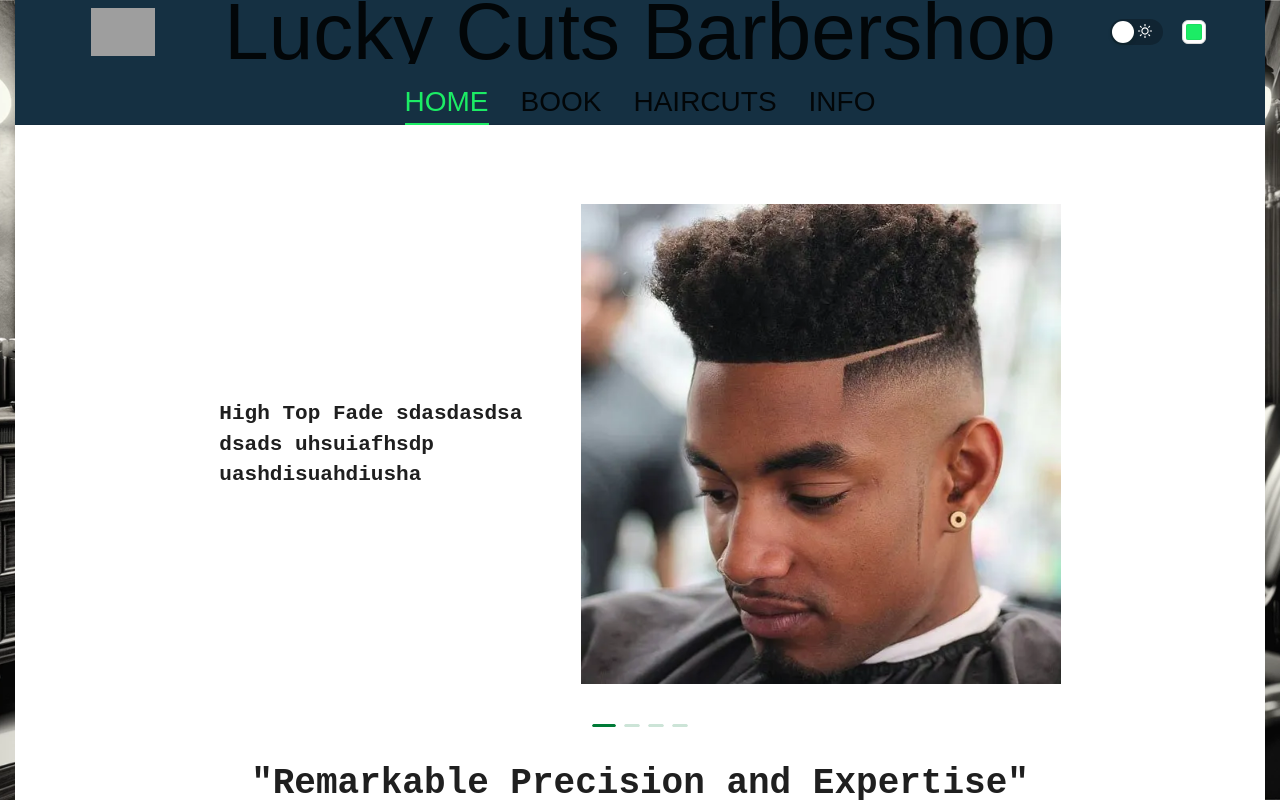
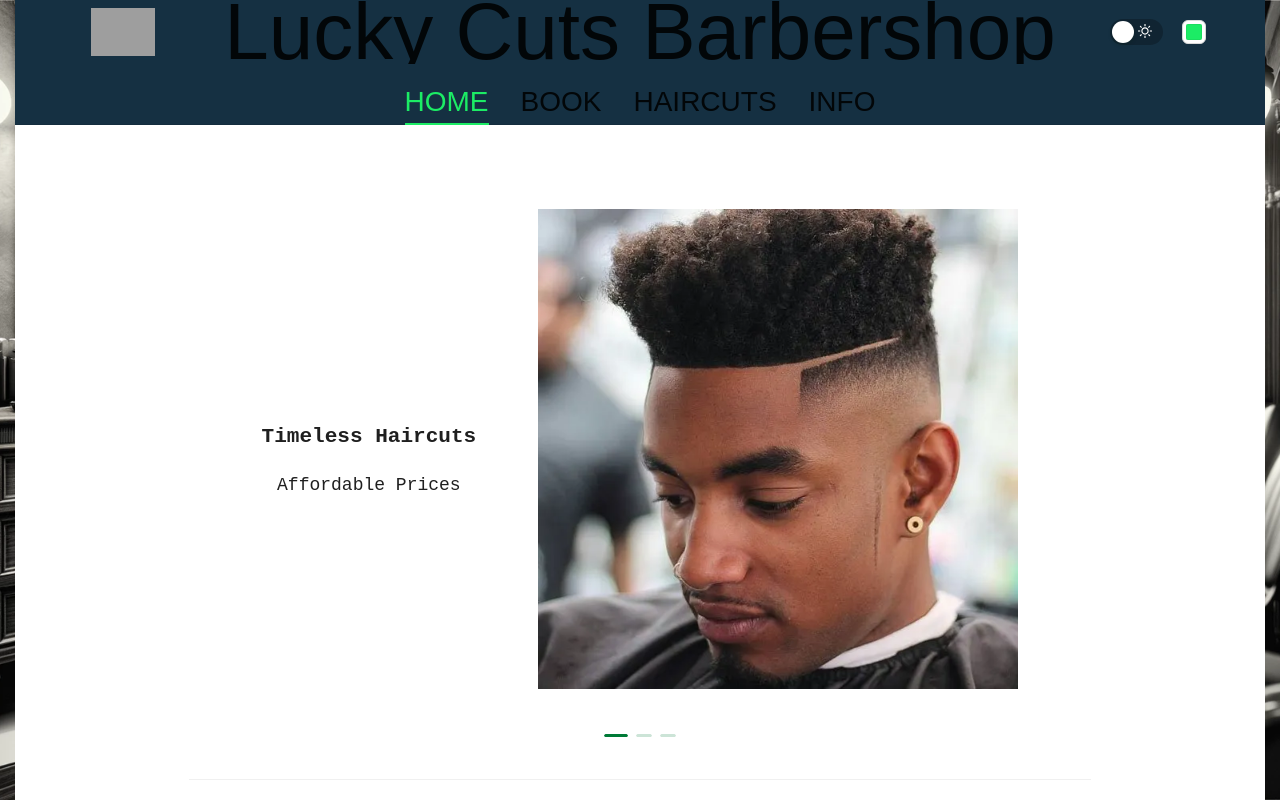
Before and after one commit to Amnesiac9/BarberShop, a React (Vite) app: page / in a window 1280 px wide. Shown: the top 800 px of the page. Built offline with nearby package versions, Linux system fonts and the light colour scheme; grey boxes are pictures that could not be loaded; a web font is replaced by a local one.

Commit message:
Front Page cards done

```diff
--- a/src/components-styled/Card.styled.tsx
+++ b/src/components-styled/Card.styled.tsx
@@ -5,7 +5,7 @@ const Card = styled.div < { $size?: string, $flexDirection?: string, $noShadow?:
     display: flex;
     flex-direction: column;
     margin: 25px auto;
-    padding: 20px;
+    padding: 25px 20px;
     max-width: 50%;
     /* align-items: center; */
     justify-content: space-evenly;
--- /dev/null
+++ b/src/components-styled/Divider.styled.tsx
@@ -0,0 +1,10 @@
+import { Divider as divider } from "antd";
+import styled from "styled-components";
+
+const Divider = styled(divider)`
+    max-width: 75%;
+    min-width: 10%;
+    margin: 30px auto;
+`
+
+export default Divider
--- a/src/components-styled/TextSide.styled.tsx
+++ b/src/components-styled/TextSide.styled.tsx
@@ -1,8 +1,8 @@
 import styled from "styled-components";
 
-const TextSide = styled.p`
+const TextSide = styled.div`
     margin: 0;
-    text-align: left;
+    text-align: center;
     align-content: center;
     padding: 10px;
     max-width: 50%;
--- a/src/pages/Home.tsx
+++ b/src/pages/Home.tsx
@@ -1,32 +1,27 @@
-import { Button, Carousel } from 'antd';
-import StyledImage from '../components-styled/Img.styled';
+import { Button, Carousel, Space } from 'antd';
 import Schedule from '../components/Schedule';
 import ImageCard from '../components/ImageCard';
+import Divider from '../components-styled/Divider.styled';
+import Card from '../components-styled/Card.styled';
 
 function Homepage(props: { updatePath: (key: string) => void }) {
 
     return (
         <div >
             <Carousel >
-                <ImageCard alt="High Top Fade Haircut" src="./haircuts/High-Top-Fade.jpg" ><h3>High Top Fade sdasdasdsa dsads uhsuiafhsdp uashdisuahdiusha</h3></ImageCard>
-                <div>
-                    <StyledImage alt="Haircut1" src="./haircuts/High-Top-Fade.jpg" />
-                </div>
-                <div>
-                    <StyledImage alt="Barber Shop Image" src="./haircuts/Long-Hair-Slicked-Back-Shaved-Sides.jpg" />
-                </div>
-                <div>
-                    <StyledImage alt="Barber Shop Image" src="./haircuts/Curly-Hair-Fade-Short.jpg" />
-                </div>
+                <ImageCard alt="High Top Fade Haircut" src="./haircuts/High-Top-Fade.jpg" ><h3>Timeless Haircuts</h3> Affordable Prices</ImageCard>
+                <ImageCard alt="Barber Shop Image" src="./haircuts/Long-Hair-Slicked-Back-Shaved-Sides.jpg"></ImageCard>
+                <ImageCard alt="Barber Shop Image" src="./haircuts/Curly-Hair-Fade-Short.jpg" ></ImageCard>
             </Carousel>
-            <div>
+            <Divider />
+            <Card $size='large' $noShadow>
                 <h1>"Remarkable Precision and Expertise"</h1>
                 <p>Experience a true barbershop shave and haircut.</p>
-
-            </div>
+            </Card>
             <Schedule />
             <Button type="primary" size="large" onClick={() => props.updatePath('/book')}>Book Now</Button>
-
+            <Space />
+            <Divider />
         </div>
     )
 }
```
